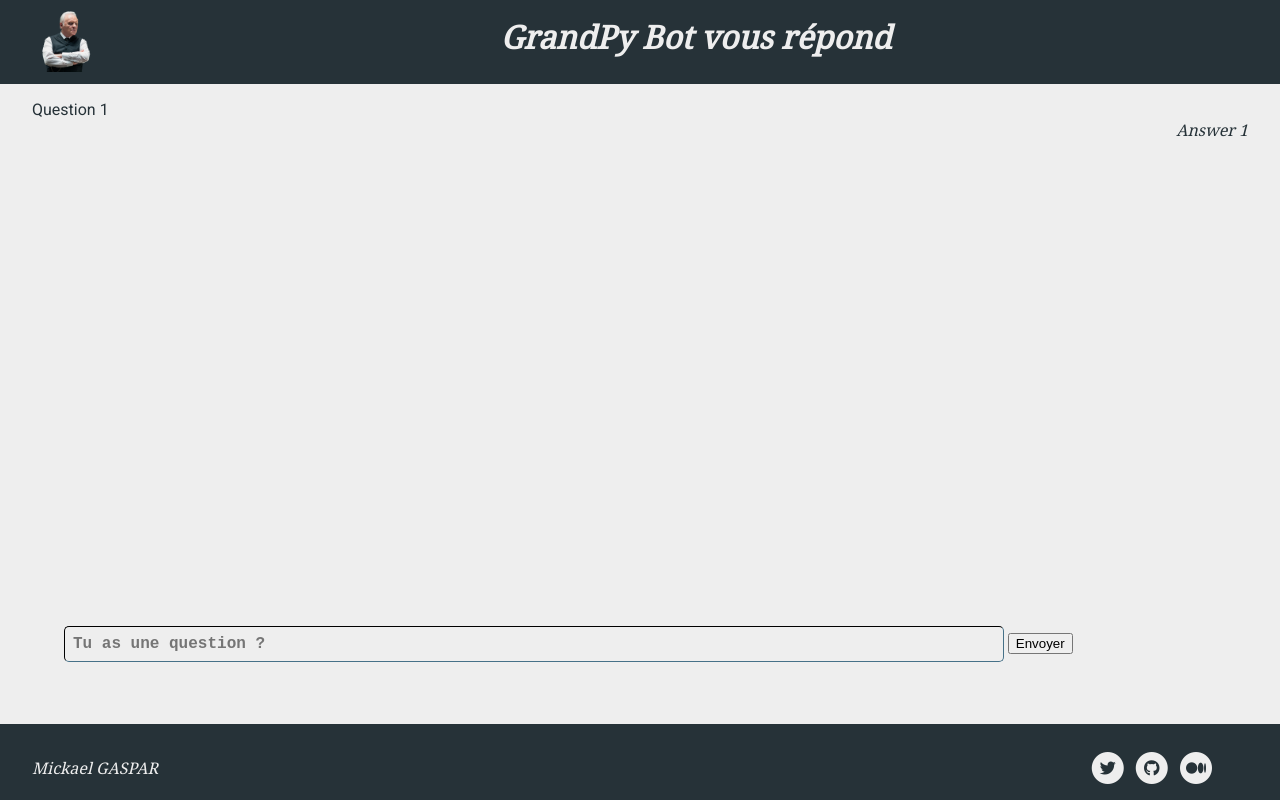
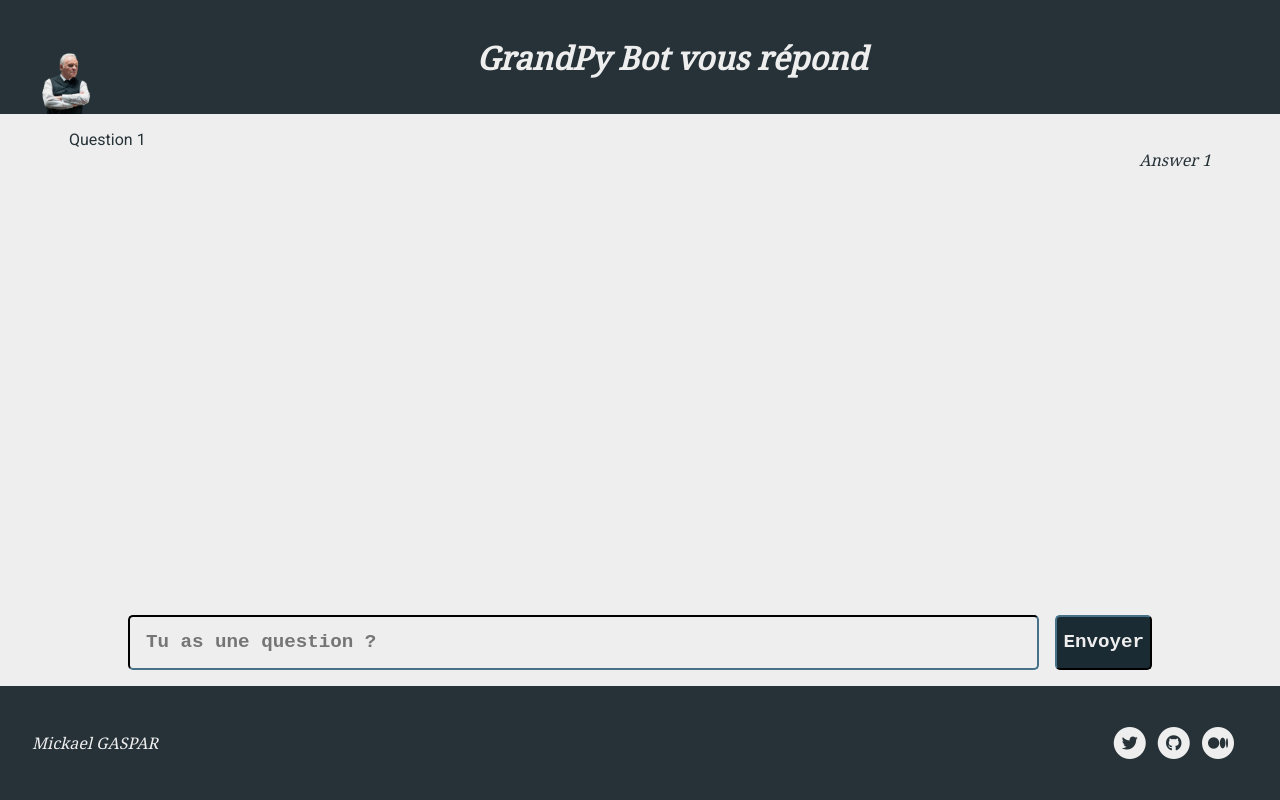
Before and after one commit to migasar/GrandPyBot, a Flask app: page / in a window 1280 px wide. Run offline with Flask 2, Linux system fonts and the light colour scheme; some libraries are stand-ins or nearby versions.

Commit message:
Changed the layout with CSS grid

```diff
--- a/app/static/index.js
+++ b/app/static/index.js
@@ -1,9 +1,10 @@
-let dialogBoxElt = document.querySelector('#dialog-box');
-let userFormElt = document.querySelector('#user-form');
+let dialogBoxElt = document.querySelector('#dialog-container');
+let userFormElt = document.querySelector('#form-container');
 let userTextElt = document.querySelector('#userText');
 
 function addDialogElt(contentElt, classElt) {
   /* Add an element to the dialog segment, on the web page. */
+
   let dialogElt = document.createElement('p');
   dialogElt.className = classElt;
   dialogElt.textContent = contentElt;
@@ -12,6 +13,7 @@ function addDialogElt(contentElt, classElt) {
 
 function addMapElt(answerMap) {
   /* Add a map object to the dialog segment, on the web page. */
+
   let botMap = document.createElement('div');
   botMap.id = 'map';
   botMap.className = 'answer';
@@ -21,12 +23,11 @@ function addMapElt(answerMap) {
 
 function initMap(placeLatitude, placeLongitude, id) {
   /* Initialize a map object. */
+
   // Define the location by its coordinates
   let place = { lat: placeLatitude, lng: placeLongitude };
-
   // Initialize the map, centered on the location
   let map = new google.maps.Map(document.getElementById(id), { zoom: 15, center: place });
-
   // Add a marker to the map, positioned at the location
   let marker = new google.maps.Marker({ position: place, map: map });
 };
@@ -36,6 +37,7 @@ function composeAnswer(answerData) {
    * Agregate the components of the whole reply from the bot,
    * depending of the result found to the user question.
    */
+
   if (answerData['spotted'] == true) {
     // Add text
     addDialogElt(answerData['context'], 'answer');
@@ -52,6 +54,7 @@ function composeAnswer(answerData) {
 
 function postFormData(url, data) {
   /* Async function to send the content of the input to the server */
+
   return fetch(url, {method: "POST", body: data})
   .then(response => response.json())
   .catch(error => console.log(error));
@@ -63,7 +66,7 @@ userFormElt.addEventListener('submit', function (event) {
    * search for the elements of a response, and bring them back.
    */
 
-  // Avoid to refresh the page
+  // Block the refreshment of the page
   event.preventDefault();
 
   // Add the question of the user to the main dialog
--- a/app/static/style.css
+++ b/app/static/style.css
@@ -1,132 +1,161 @@
 html,
 body {
+  height: 100vh;
   width: 100%;
-  height: 100%;
   margin: 0;
   padding: 0;
 
   background-color: #263238;
+  color: #eee;
+  font-family: "Noto Serif", Times, serif;
+  font-style: italic;
 
-  color: #EEE;
-  font-family: 'Noto Serif', Times, serif;
-
-  display: flex;
-  flex-direction: column;
-  justify-content: space-between;
+  display: grid;
+  grid-template-rows: minmax(auto, 1fr) minmax(10vh, 5fr) minmax(auto, 1fr);
 }
 
-.ribbon {
-  height: 10%;
-  margin: auto;
+header, footer {
+  margin: 0 2rem;
 
-  font-style: italic;
-
-  display: flex;
-  flex-flow: row wrap;
-  justify-content: space-between;
+  display: grid;
+  grid-template-columns: auto 1fr;
   align-items: center;
 }
 
 /* Header elements */
-.avatar {
+.logo {
   width: 4rem;
   height: 4rem;
-  margin: 0.5rem 1rem 0rem 2rem;
 
-  flex: 0 4 auto;
+  justify-self: center;
+  align-self: end;
 }
 .catchphrase {
-  margin: auto;
-  text-align: center;
+  font-size: 2rem;
+  font-weight: bold;
 
-  flex: 4 1 auto;
+  justify-self: center;
+}
+
+main {
+  background-color: #eee;
+  color: #263238;
+
+  display: grid;
+  grid-template-rows: minmax(10vh, 4fr) minmax(auto, 1fr);
+  grid-gap: 10px;
+  grid-template-areas:
+    "dialog"
+    "form"
+  ;
+}
+
+/* Dialog elements */
+#dialog-container {
+  width: 90%;
+  margin: 0 auto;
+  padding: 1rem;
+
+  grid-area: dialog;
+  justify-self: center;
+}
+.exchange {
+  margin: 0 auto;
+
+  display: grid;
+  grid-template-columns: minmax(auto, 1fr) minmax(auto, 1fr);
+  grid-template-rows:
+    "question"
+    "answer"
+    ;
+}
+.question {
+  margin-left: 5px;
+  margin-right: 5px;
+  text-align: left;
+
+  font-family: "Roboto", Arial, sans-serif;
+  font-style: normal;
+
+  grid-area: question;
+  grid-column: 1 / 2;
+  grid-row: 1 / 2;
+  display: grid;
+  justify-self: start;
+}
+.answer {
+  margin-left: 5px;
+  margin-right: 5px;
+  text-align: right;
+
+  grid-area: answer;
+  grid-column: 2 / 3;
+  grid-row: 2 / 3;
+  display: grid;
+  justify-self: end;
+}
+#map {
+  height: 40%;
+  width: 20%;
+}
+
+/* Input elements */
+form {
+  width: 80%;
+  margin: 1rem auto;
+
+  display: grid;
+  grid-template-columns: 1fr max-content;
+  grid-column-gap: 1rem;
+  justify-self: center;
+}
+.form-item {
+  grid-column: span 2;
+  /*
+  display: grid;
+  grid: inherit;
+  grid-template-columns: subgrid;
+  grid-gap: inherit;
+  */
+}
+.input-box {
+  text-align: justify;
+
+  border-color: #1b2b34;
+  border-radius: 5px;
+
+  font-family: "Courier New", Courier, monospace;
+  font-weight: bold;
+  font-size: 1.2rem;
+}
+.input-box:focus,
+.input-box:hover {
+  box-shadow: 2px 4px 8px #1b2b34;
+}
+.input-text {
+  padding: 0.1rem 1rem;
+
+  background-color: #eee;
+  color: #1b2b34;
+}
+.input-button {
+  background-color: #1b2b34;
+  color: #eee;
 }
 
 /* Footer elements */
 .profile-name {
-  margin: 1rem 2rem;
-  text-align: left;
+  text-align: center;
 }
 .profile-links {
-  margin: 1rem 4rem;
+  margin: 10px;
   text-align: right;
-  vertical-align: baseline;  /* test */
+}
+/* Social media buttons elements */
+.fas {
+  color: #eee;
 }
 
-/* Social media buttons elements */
-.fas {
-  color: #EEE;
-}
 .fab {
   color: #263238;
 }
-
-main {
-  height: 80%;
-  margin: 0;
-  padding: 0;
-
-  background-color: #EEE;
-  color: #263238;
-
-  display: flex;
-  flex-direction: column;
-  justify-content: stretch;
-  align-items: stretch;
-}
-
-/* Dialog elements*/
-#dialog-box {
-  height: 80%;
-  margin: 1rem;
-
-  flex: 2;
-}
-.question {
-  margin-left: 1rem;
-  text-align: left;
-
-  font-family: 'Roboto', Arial, sans-serif;
-}
-.answer {
-  margin-right: 1rem;
-  text-align: right;
-
-  font-style: italic;
-}
-#map {
-  height: 40%;
-  width: 30%;
-  text-align: right;
-}
-
-/* Input elements */
-#input-box {
-  height: 20%;
-  width: 90%;
-  margin: 1rem auto;
-
-  display: flex;
-  flex-flow: column nowrap;
-  justify-content: center;
-}
-.input-user-text {
-  width: 80%;
-  padding: 0.5rem;
-  text-align: justify;
-
-  background-color: #EEE;
-
-  border-color: #1b2b34;
-  border-radius: 5px;
-  border-width: thin;
-
-  color: #1b2b34;
-  font-family: 'Courier New', Courier, monospace;
-  font-weight: bold;
-  font-size: 1rem;
-}
-.input-user-text:focus,
-.input-user-text:hover {
-  box-shadow: 2px 4px 8px #1b2b34;
-}
--- a/app/templates/index.html
+++ b/app/templates/index.html
@@ -9,37 +9,35 @@
   <title>GrandPy Bot</title>
 
   <link rel="stylesheet" href="{{url_for('static', filename='style.css')}}">
-  <link rel="stylesheet" type="text/css" href="http://fonts.googleapis.com/css?family=Noto+Serif|Noto+Sans|Roboto">
+  <link rel="stylesheet" type="text/css" href="http://fonts.googleapis.com/css?family=Noto+Serif|Noto+Sans|Roboto|Roboto+Slab">
   <link rel="shortcut icon" href="{{ url_for('static', filename='favicon.ico') }}">
   <script src="https://kit.fontawesome.com/8f873755fa.js" crossorigin="anonymous"></script>
 </head>
 
 <body>
   <header>
-    <div class="ribbon">
-      <img class="avatar" src="{{url_for('static', filename='westworld_ford_image_640.png')}}" alt="[Image of Ford]" />
+    <img class="logo" src="{{url_for('static', filename='westworld_ford_image_640.png')}}" alt="[Image of Ford]" />
 
-      <h1 class="catchphrase">GrandPy Bot vous répond</h1>
-    </div>
+    <span class="catchphrase">GrandPy Bot vous répond</span>
   </header>
 
   <main>
-    <div id="dialog-box">
+    <div id="dialog-container">
+      <div class="exchange">
         <div class="question">Question 1</div>
         <div class="answer">Answer 1</div>
       </div>
+    </div>
 
-    <div id="input-box">
-      <form id="user-form" >
-        <label for="userText"></label>
-        <input type="text" id="userText" name="userText" class="input-user-text" placeholder="Tu as une question ?">
-        <input type="submit" value="Envoyer">
+    <form id="form-container">
+      <label for="userText" class="form-item"></label>
+      <input type="text" class="input-box input-text" id="userText"
+        name="userText" placeholder="Tu as une question ?">
+      <input type="submit" class="input-box input-button" value="Envoyer">
     </form>
-    </div>
   </main>
 
   <footer>
-    <div class="ribbon">
     <div class="profile-name">Mickael  GASPAR</div>
 
     <div class="profile-links">
@@ -56,7 +54,6 @@
         <span class="fab fa-medium fa-stack-1x" ></span>
       </a>
     </div>
-    </div>
   </footer>
 
   <script defer
```
Lines whose indentation alone changed are shown as unchanged.
